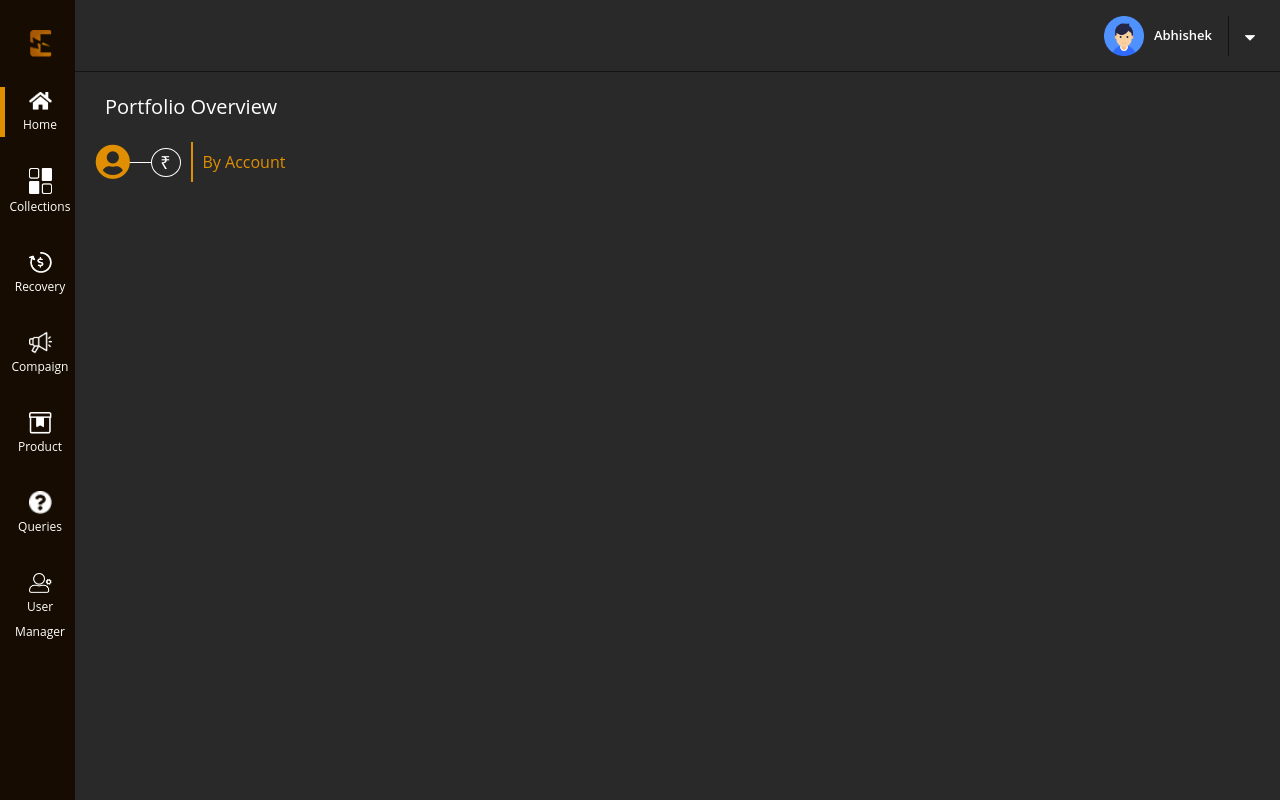
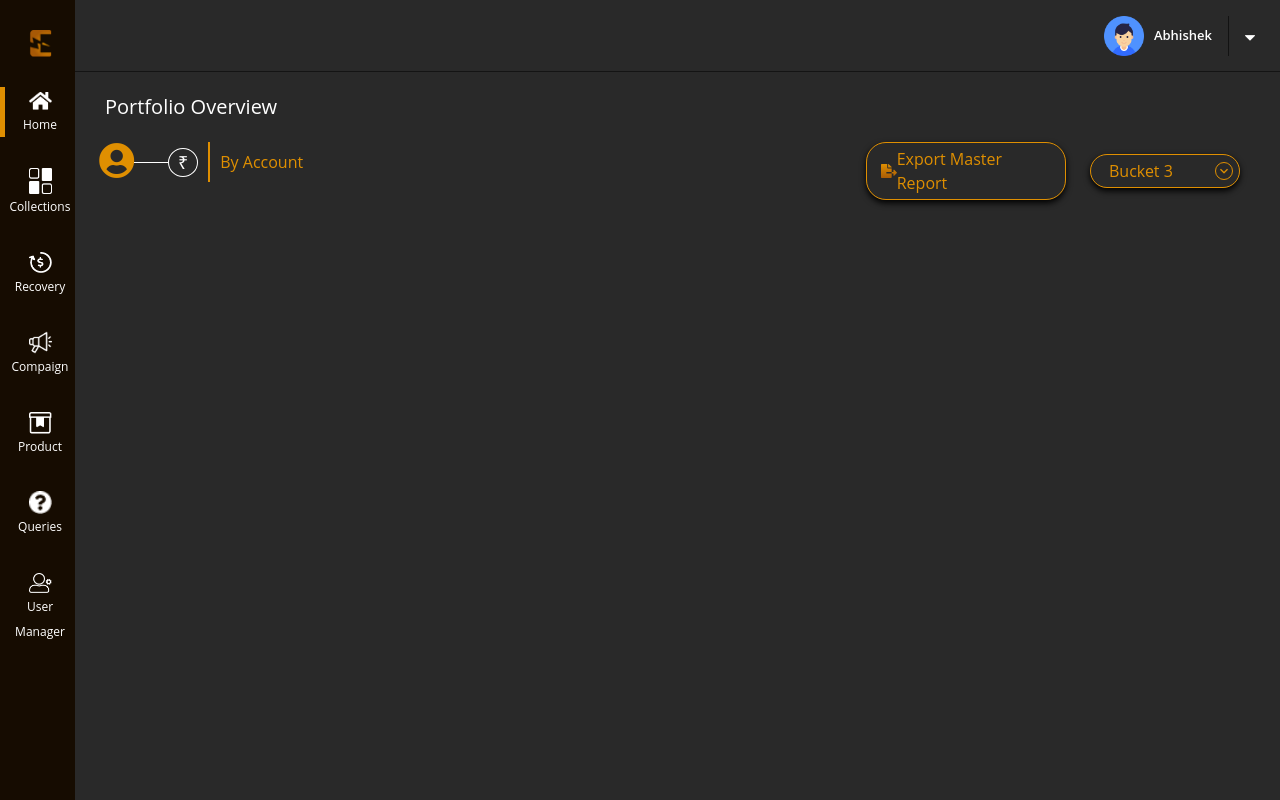
Before and after one commit to Nishantgrg21/myApp, an Angular app: page / in a window 1280 px wide. Built offline with nearby package versions, Linux system fonts and the light colour scheme.

Commit message:
Animation and dropdown menu

```diff
--- a/src/app/app.module.ts
+++ b/src/app/app.module.ts
@@ -17,7 +17,7 @@ import { LayoutModule } from './layout/layout.module';
     AppRoutingModule,
     BrowserAnimationsModule,
     ShareModule,
-    LayoutModule
+    LayoutModule ,
   ],
   providers: [],
   bootstrap: [AppComponent]
--- a/src/app/pages/home/portfolio-overview/portfolio-overview.component.css
+++ b/src/app/pages/home/portfolio-overview/portfolio-overview.component.css
@@ -1,14 +1,16 @@
 .left-block{
     display: flex;
     align-items: center;
+    float: left;
 
 }
 .right-block{
     display: flex;
     align-items: center;
+    float: right;
 }
 .hr-line{
-    width: 30px;
+    width: 40px;
     height: 1px;
     background: #fff;
 }
@@ -22,6 +24,10 @@
     color:#df8f01;
     font-size: 16px;
 }
+.af-size{
+
+font-size: 24px;
+}
 .rupees{
     display: flex;
     align-items: flex-end;
@@ -34,3 +40,88 @@
     font-size: 18px;
     background: #292929;
 }
+
+
+.btnBorder{
+    border: 1px solid #df8f01;
+    box-shadow: 0px 3px 6px #000000;
+    border-radius: 20px;
+    color: #df8f01;
+    padding: 4px;
+    padding-inline-start: 18px;
+    padding-inline-end: 6px;
+    cursor: pointer;
+    margin-right: 10px;
+    width: 150px;
+    opacity: 1;
+    display: flex;
+    align-items: center;
+    margin-left: 1.5rem;
+    position: relative;
+    justify-content: space-between;
+}
+.btnBorder .rounded-icon {
+    font-size: inherit !important;
+
+}
+
+.rounded-icon{
+  border: 0.5px solid;
+  /* font-size: 19px;
+  width: 20px; */
+  align-items: center;
+  border-radius: 50% !important;
+  margin-left: auto !important;
+}
+  .dropdownContent {
+    /* border-radius: 8px; */
+    position: absolute;
+    background: #000;
+    color:#fff;
+    min-width: 150px;
+    box-shadow: 0px 8px 16px 0px rgba(0,0,0,0.2);
+    z-index: 1;
+    margin-left: -17px;
+   top: 33px;
+    padding: 0px;
+
+  }
+  .btnBorder:hover .rounded-icon {
+    background: #DF8F01 !important;
+    color: #181818 !important;
+}
+
+  .dropdown-item{
+    border-bottom: 1px solid #1e1e1e !important;
+  }
+  .dropdownContent li {
+    color: #fff;
+    padding: 2px 16px;
+    text-decoration: none;
+    display: block;
+  }
+  .dropdownContent li:hover
+    {
+      color: #df821b;
+      background: #000;
+    }
+
+  .dropdown-item-bg{
+    color: #df821b!important;
+  }
+  .outline-button-export{
+    border: 1px solid #df8f01;
+    box-shadow: 0px 3px 6px #000000;
+    border-radius: 20px;
+    color: #df8f01;
+    padding: 4px;
+    padding-inline-start: 14px;
+    padding-inline-end: 12px;
+    cursor: pointer;
+    width: 200px;
+    opacity: 1;
+    display: flex;
+    align-items: center;
+    position: relative;
+    justify-content: space-between;
+  }
--- a/src/app/pages/home/portfolio-overview/portfolio-overview.component.html
+++ b/src/app/pages/home/portfolio-overview/portfolio-overview.component.html
@@ -1,12 +1,53 @@
+<!-- Left Side Toggle Button Start -->
 <div class="left-block">
-    <div class="account" (click)="stateName1()"  [@animate1]="animateState1" (click)="accountToAmount = 'By Account'">
-        <i class="fa fa-user-circle"></i>
+    <div class="account" (click)="stateName1()"  [@myanimate1]="animateState1" (click)="accountToAmount = 'By Account'">
+        <i class="fa fa-user-circle af-size"></i>
     </div>
     <div class="hr-line"> </div>
-    <div class="rupees" (click)="stateName2()"  [@animate2]="animateState2" (click)="accountToAmount = 'By Amount'">
-        <span class="inr-icon"> ₹</span>
+    <div class="rupees" (click)="stateName2()"  [@myanimate2]="animateState2" (click)="accountToAmount = 'By Amount'">
+        <span class="inr-icon" [@myanimate3]="animateState2"> ₹</span>
     </div>
     <div class="vr-line"> </div>
     <div class="block-text" > {{accountToAmount}}</div>
 </div>
-<div class="right-block"></div>
+<!-- Left Side Toggle Button End -->
+
+<!-- Right Side Menu Start -->
+<div class="right-block">
+    <!-- button1 start -->
+    <div class="outline-button-export" (click)="openPopup()"    >
+        <img src="../../../../assets/images/export.svg" alt="export" class="">
+        Export Master Report
+    </div>
+
+    <div class="btnBorder" (mouseenter)="dropdownContent=false" (mouseleave)="dropdownContent=true">
+        {{SelectedValue}}
+        <span class="material-icons rounded-icon"> expand_more </span>
+        <ul class="dropdownContent" *ngIf="!dropdownContent" (click)="dropdownContent = true"  >
+            <li class="dropdown-item" *ngFor="let data of dropdownData"  (click)="onChange1(data)"  [value]="data" [class.dropdown-item-bg]="data==SelectedValue">
+                {{data}}
+            </li>
+        </ul>
+    </div>
+
+</div>
+ <div
+  class="modal" [ngStyle]="{'display':displayStyle}">
+  <div class="modal-dialog" role="document"  data-target="#modal">
+    <div class="modal-content">
+      <div class="modal-header">
+        <h4 class="modal-title">GeeksForGeeks</h4>
+      </div>
+      <div class="modal-body">
+        <p>One Stop Solution for all CS problems</p>
+
+      </div>
+      <div class="modal-footer">
+        <button type="button" class="btn btn-danger"
+                (click)="closePopup()">
+          Close
+        </button>
+      </div>
+    </div>
+  </div>
+</div>
--- a/src/app/pages/home/portfolio-overview/portfolio-overview.component.ts
+++ b/src/app/pages/home/portfolio-overview/portfolio-overview.component.ts
@@ -6,7 +6,7 @@ import { Component, OnInit } from '@angular/core';
   templateUrl: './portfolio-overview.component.html',
   styleUrls: ['./portfolio-overview.component.css'],
   animations:[
-    trigger('animate1', [
+    trigger('myanimate1', [
       state('initial',
         style({
           position: 'relative',
@@ -17,17 +17,17 @@ import { Component, OnInit } from '@angular/core';
         })),
       state('final',
         style({
-         transform: 'scale(2.2)',
+         transform: 'scale(1.5)',
          color:'#DF8F01'
        })),
 
       transition('initial<=>final', animate('300ms linear'
       ))
     ]),
-    trigger('animate2', [
+    trigger('myanimate2', [
       state('initial',
         style({
-          'font-size':' 1.5rem',
+          'font-size':' 2.5rem',
           display: 'flex',
           'align-items': 'flex-end'
         })),
@@ -39,16 +39,29 @@ import { Component, OnInit } from '@angular/core';
 
       transition('initial<=>final', animate('300ms linear'
       ))
-    ])
+    ]),
+    trigger('myanimate3', [
+      state('initial',
+        style({
+        })),
+      state('final',
+        style({
+          background: 'transparent linear-gradient(180deg, #DF8F01 0%, #A95C06 100%) 0% 0% no-repeat padding-box',
+          boxShadow: '0px 3px 6px #000000D1',
+          color: '#292929'
+       })),
+
+      transition('initial<=>final', animate('300ms linear'
+      ))
+    ]),
   ]
 })
 export class PortfolioOverviewComponent implements OnInit {
   accountToAmount:any = "By Account";
 
+
   constructor() { }
 
-  ngOnInit(): void {
-  }
 
   animateState2:string='initial';
   animateState1:string='final';
@@ -63,4 +76,34 @@ export class PortfolioOverviewComponent implements OnInit {
     this.animateState2='final';
   }
 
+  dropdownData: any =[
+    "Bucket 1", "Bucket 2" ,"Bucket 3","Bucket 4"
+  ]
+
+  dropdownContent:  any;
+
+  ngOnInit(): void {
+    this.dropdownContent = true;
+  }
+
+
+  SelectedValue:any ="Bucket 3";
+  onChange1(data:any){
+    this.SelectedValue = data;
+  console.log(this.SelectedValue);
+
+  }
+
+
+  displayStyle = "none";
+
+  openPopup() {
+    this.displayStyle = "block";
+  }
+  closePopup() {
+    this.displayStyle = "none";
+  }
+
+
+
 }
```
Also changed, not shown: src/assets/images/export.svg (added).
